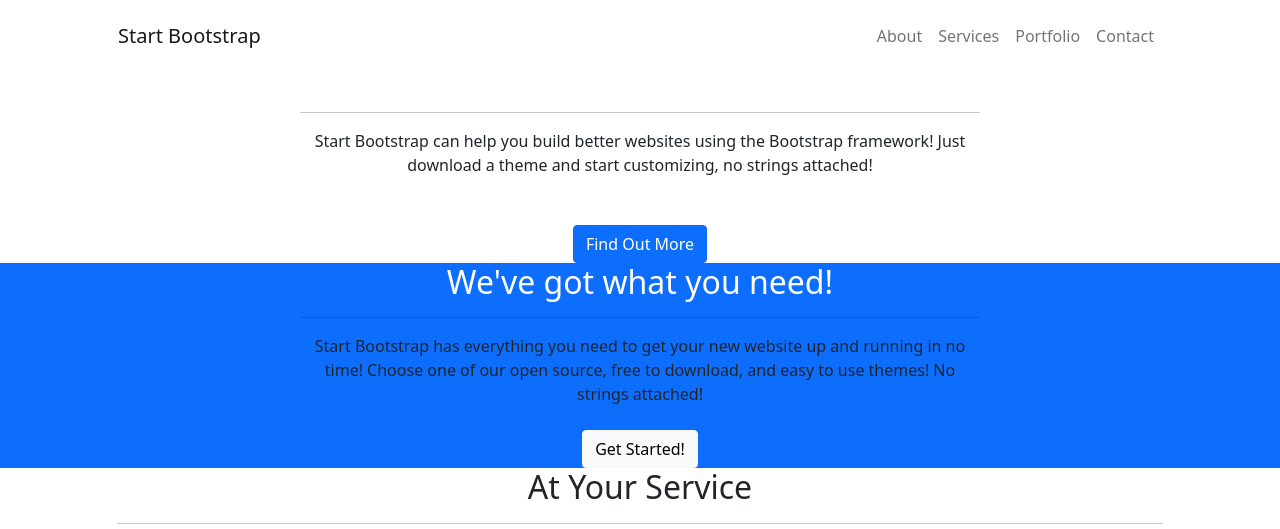
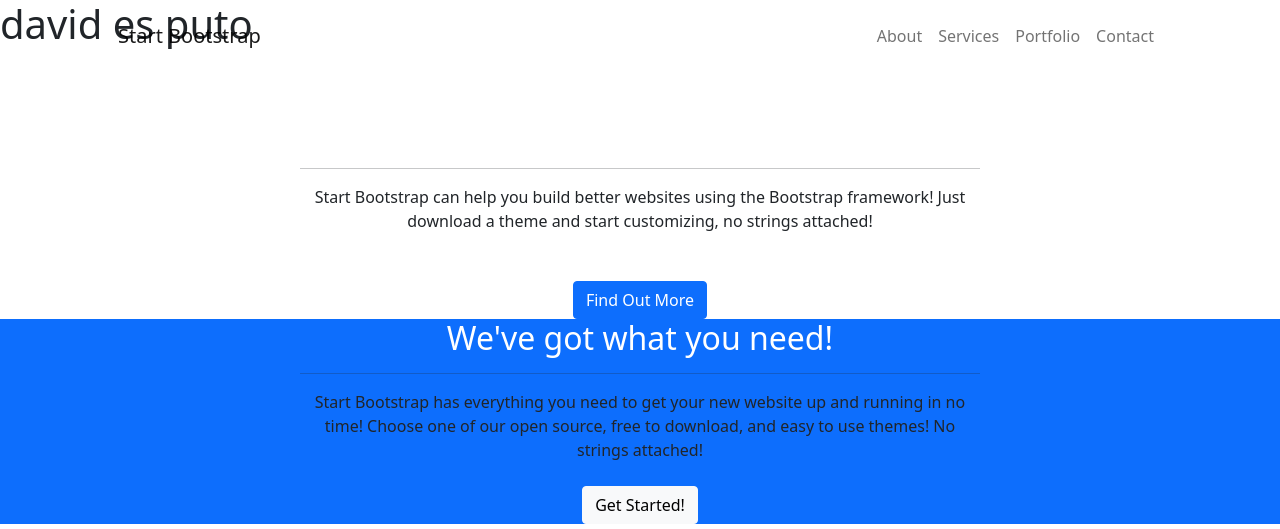
Before and after one commit to Jhormanarias/practica-git-3, a plain HTML site: page index.html in a window 1280 px wide. Shown: the top 529 px of the page. Drawn offline with nearby package versions, Linux system fonts and the light colour scheme; some packages are replaced by stand-ins of ours; a script that the page names is missing.

Commit message:
cambio gustavo

```diff
--- a/index.html
+++ b/index.html
@@ -25,6 +25,7 @@
     </nav>
     <!-- Masthead-->
     <header class="masthead">
+        <h1>david es puto</h1>
         <div class="container px-4 px-lg-5 h-100">
             <div class="row gx-4 gx-lg-5 h-100 align-items-center justify-content-center text-center">
                 <div class="col-lg-8 align-self-end">
```
